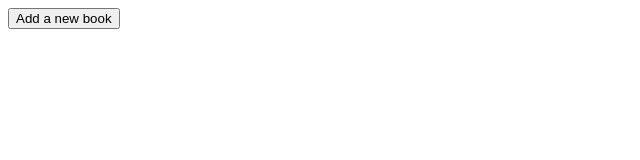
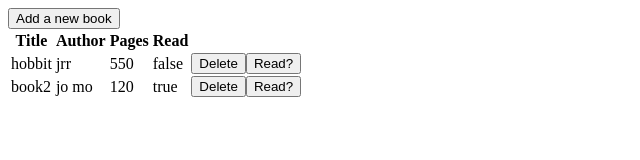
Before and after one commit to MclPio/library-js, a plain HTML site: page index.html in a window 1280 px wide. Shown: the whole page, without its empty margins (0-640 px from the left). Drawn offline with Linux system fonts and the light colour scheme.

Commit message:
Fix typo

```diff
--- a/index.html
+++ b/index.html
@@ -8,7 +8,7 @@
   </head>
   <body id="body">
     <script src="book.js" defer></script>
-    <script src="script.js" defer></script>
+    <script src="table.js" defer></script>
     <script src="dialog.js" defer></script>
     <dialog id="favDialog">
       <form>
```
